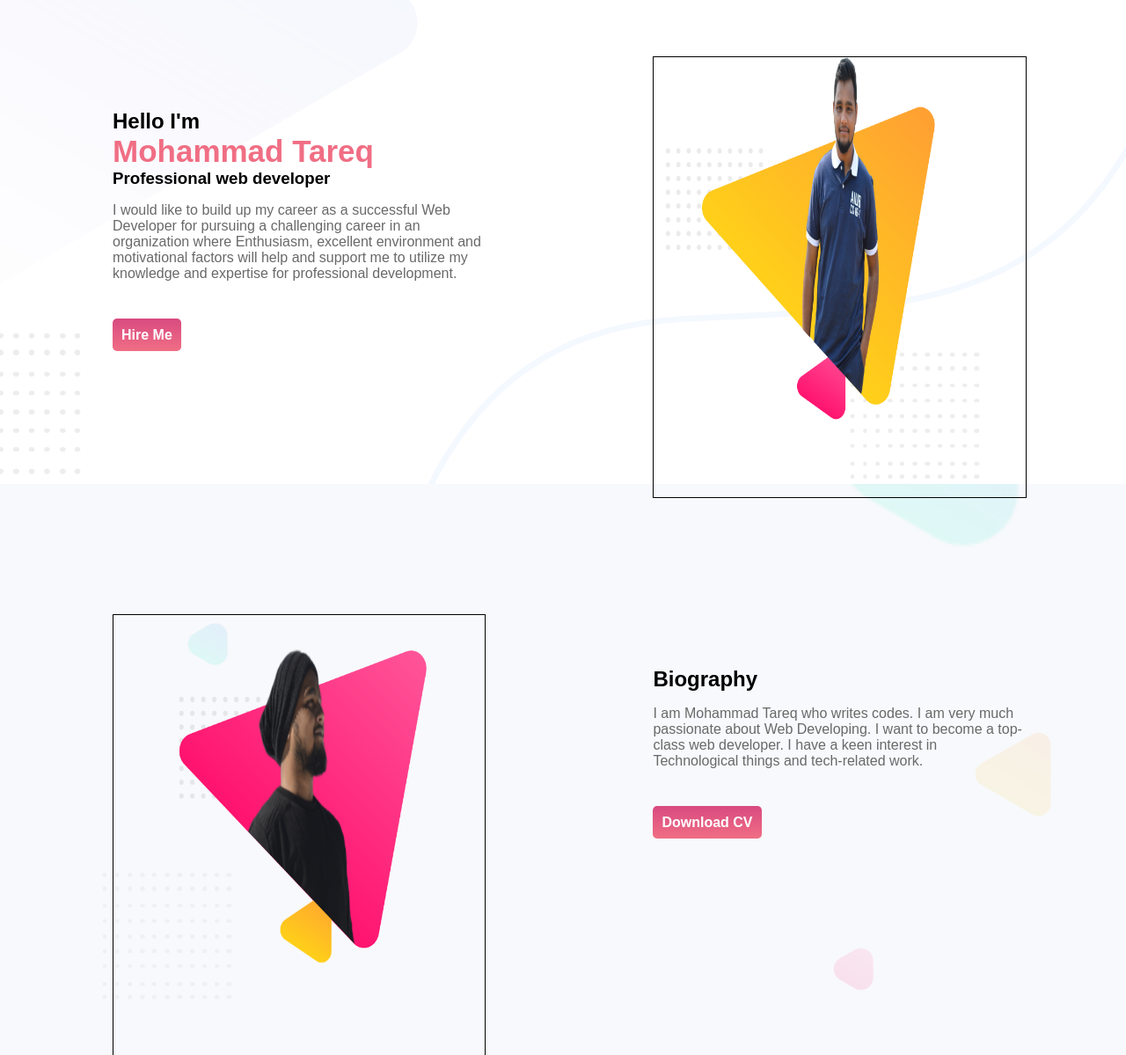
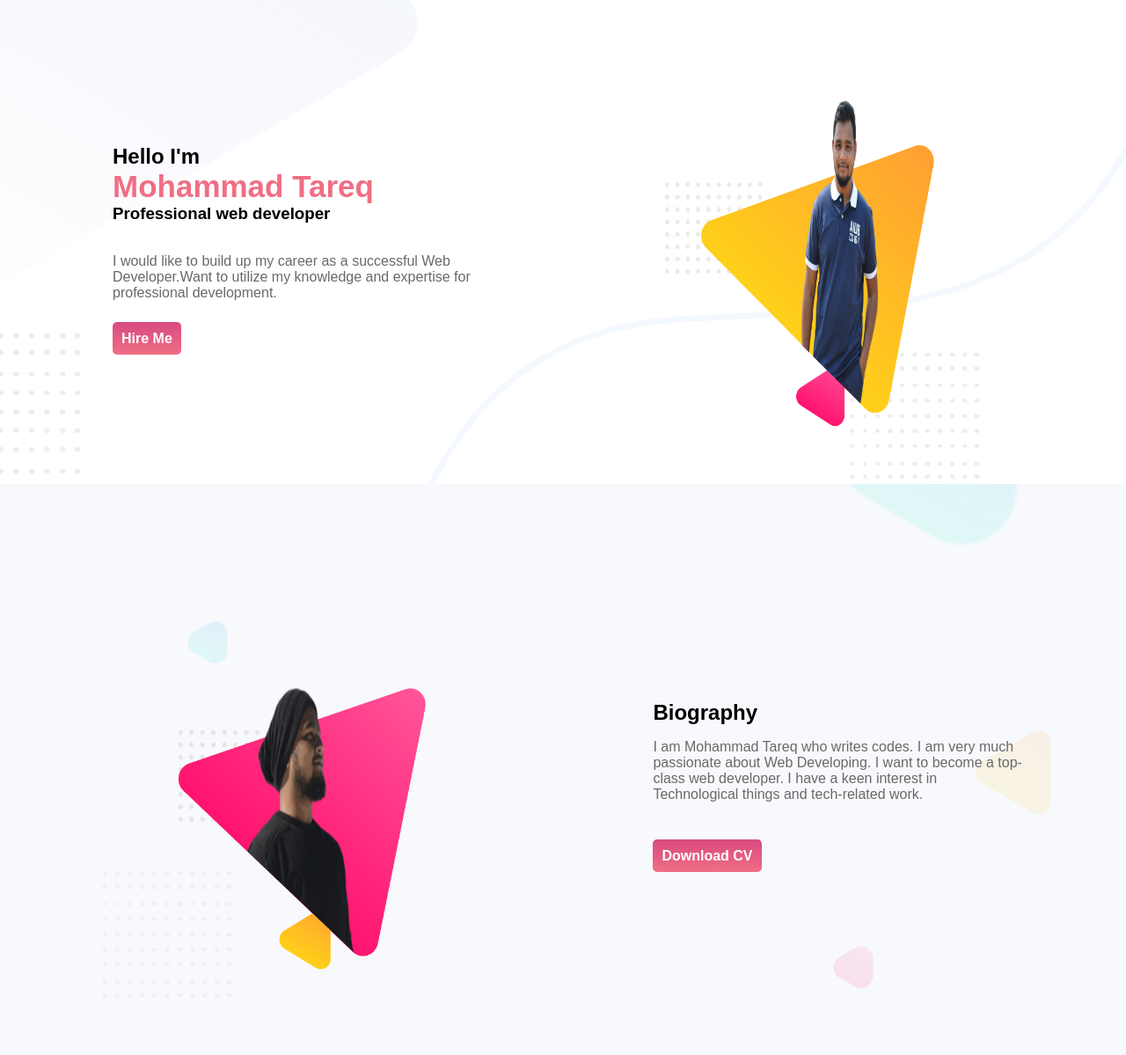
Before and after one commit to mddtareq/portfolio, a plain HTML site: page index.html in a window 1280 px wide. Shown: the top 1199 px of the page at 88% size. Drawn offline with Linux system fonts and the light colour scheme.

Commit message:
Finishing Touch

```diff
--- a/css/style.css
+++ b/css/style.css
@@ -30,8 +30,8 @@ p{
 .half-width img
 {
      width: 100%;
-     height: 500px;
-     border: 1px solid black;
+     height: 450px;
+     margin-top: 50px;
 }
 .link-button{
     text-decoration: none;
@@ -103,10 +103,10 @@ p{
 }
 
 .biography-section #center{
-    margin-top: 60px;
+    margin-top: 100px;
 }
 .top-section #center{
-    margin-top: 60px;
+    margin-top: 100px;
 }
 
 .message-box{
@@ -124,6 +124,9 @@ p{
 .client-section h3,h6{
     margin: 0;
     padding: 1px;
+}
+.client-section h6{
+    color: rgba(0, 0, 0, 0.431);
 }
 .half-width h3{
     margin: 0;
--- a/index.html
+++ b/index.html
@@ -14,10 +14,10 @@
             <h2>Hello I'm</h2>
             <h1> <span class="orange-color">Mohammad Tareq</span> </h1>
             <h3>Professional web developer</h3>
-            <p>I would like to build up my career as a successful Web Developer for pursuing a challenging career in an
-                organization where Enthusiasm, excellent environment and motivational factors will help and support me
-                to utilize my knowledge and expertise for professional development.</p>
-            <br><br>
+            <br>
+            <p>I would like to build up my career as a successful Web Developer.Want to utilize my knowledge and
+                expertise for professional development.</p>
+            <br>
             <a class="link-button" href="https://www.linkedin.com/in/mddtareq/" target="_blank">Hire Me</a>
         </div>
         <div class="half-width">
```
